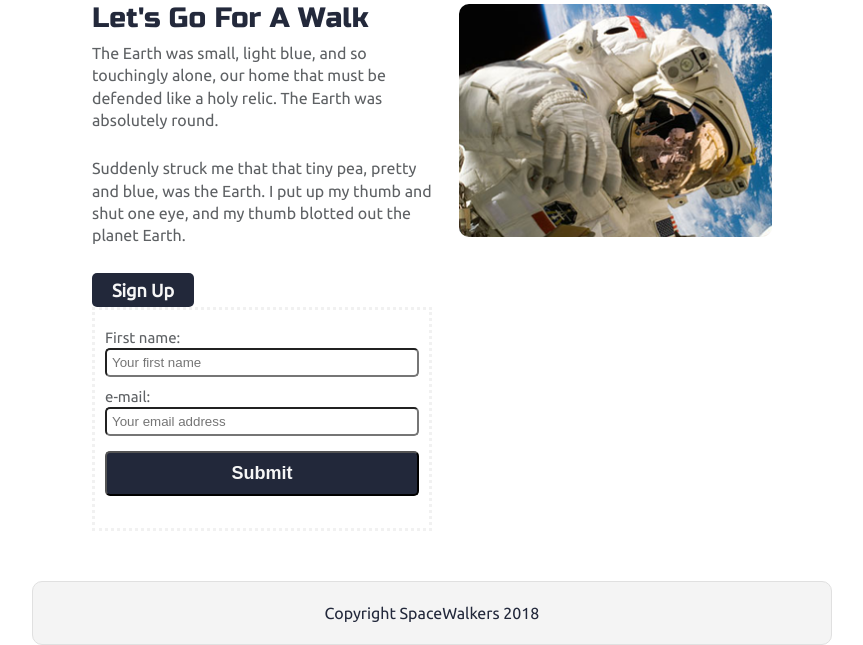
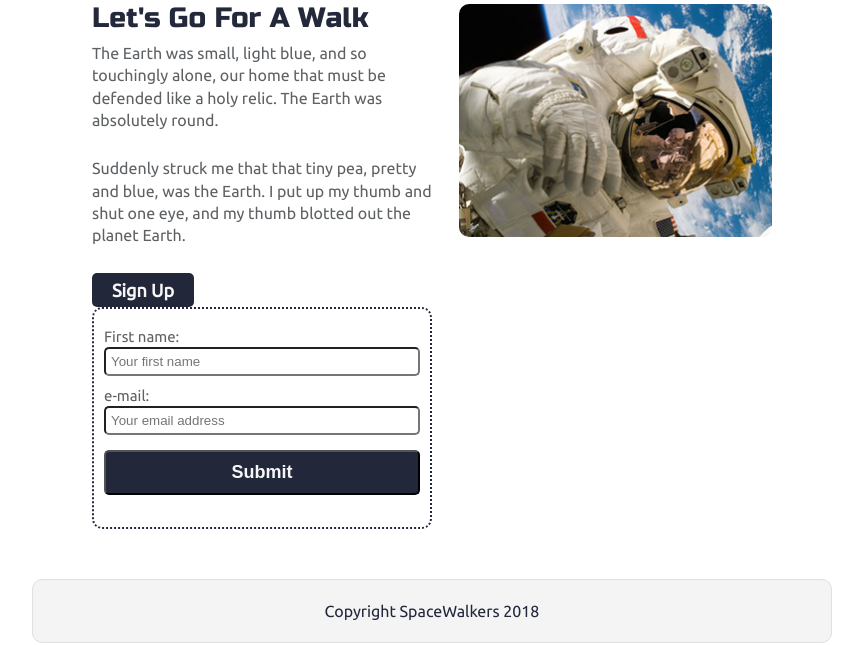
Before and after one commit to bloominstituteoftechnology/Sprint-Challenge--Advanced-CSS, a PHP site: page / in a window 1280 px wide. Shown: the part 931-1576 px from the top of the page, without its empty margins (208-1071 px from the left). Run offline with PHP 8.4, Linux system fonts and the light colour scheme.

Commit message:
fix variable name

```diff
--- a/css/index.css
+++ b/css/index.css
@@ -330,7 +330,8 @@ footer {
   }
 }
 .signup-form {
-  border: 3px dotted #F1F1F1;
+  border: 2px dotted #23293B;
+  border-radius: 10px;
 }
 .signup-form .form {
   margin: 0px auto;
--- a/index.html
+++ b/index.html
@@ -99,5 +99,6 @@
     </footer>
 
   </div>
+  <script type="text/javascript" src="js/script.js"></script>
 </body>
 </html>
--- a/less/signup.less
+++ b/less/signup.less
@@ -1,5 +1,5 @@
 .signup-form {
-  border: 2px dotted @ebody-clay;
+  border: 2px dotted @ebony-clay;
   border-radius: 10px;
   .form{
     margin: 0px auto;               /*centered */
```
Also changed, not shown: js/script.js (added).
